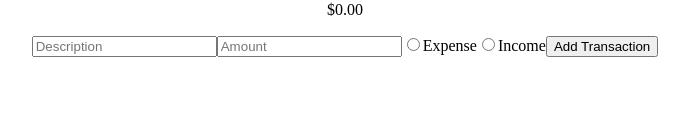
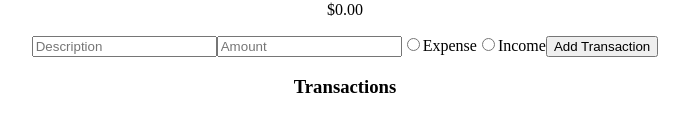
Before and after one commit to dominicmena/Expense-Tracker-React-Firebase, a React (Create React App) app: page /expense-tracker in a window 1280 px wide. Shown: the part 287-418 px from the top of the page, without its empty margins (295-984 px from the left). Built offline with nearby package versions, Linux system fonts and the light colour scheme; no server answers.

Commit message:
added fragment outside of expense tracker and added second div with transactions

```diff
--- a/src/pages/expense-tracker/index.jsx
+++ b/src/pages/expense-tracker/index.jsx
@@ -1,5 +1,6 @@
 export const ExpenseTracker = () => {
   return (
+    <>
     <div className="expense-tracker">
       <div className="container">
         <h1>Expense Tracker</h1>
@@ -28,5 +29,10 @@ export const ExpenseTracker = () => {
         </form>
       </div>
     </div>
+    <div className="transactions">
+        <h3>Transactions</h3>
+
+    </div>
+    </>
   );
 };
```
